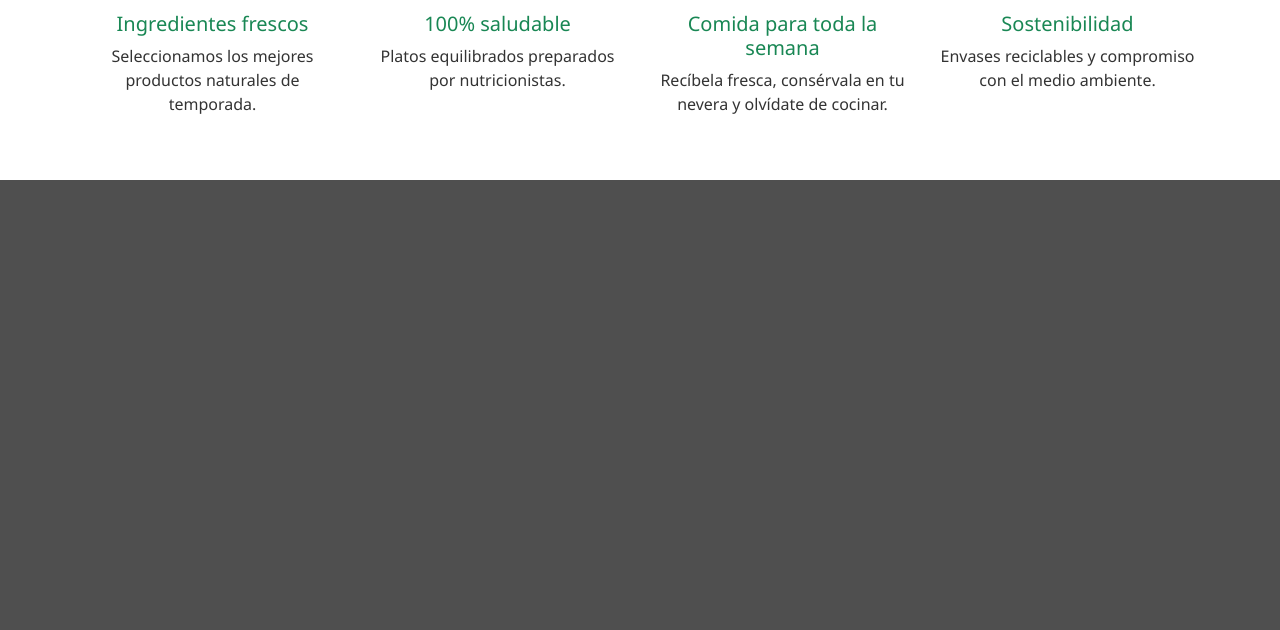
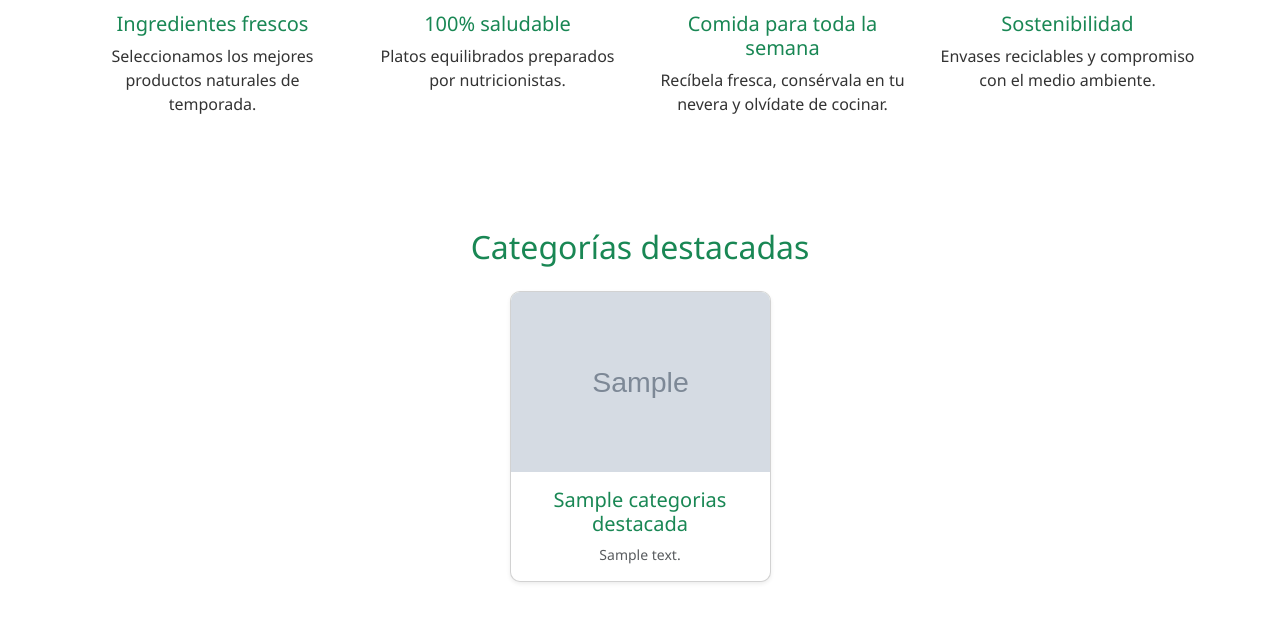
Before and after one commit to marinalp04/FreshGo, a Symfony app: template templates/index.html.twig in a window 1280 px wide. Shown: the part 974-1604 px from the top of the page. Before the commit the page ends 1154 px from the top, so only its background shows below. Run offline with Twig, Linux system fonts and the light colour scheme; the template is opened without the code that fills it: most values are stand-ins (such as "Sample title", 1, 10 or a date in 2020); grey boxes marked "Sample" are stand-in pictures; some libraries are stand-ins or nearby versions.

Commit message:
feat(index): mostrar categorías destacadas con filtro por campo booleano

```diff
--- a/public/css/index.css
+++ b/public/css/index.css
@@ -22,3 +22,30 @@
 .beneficio-icon:hover {
     transform: scale(1.1);
 }
+
+/* Seccion 3 */
+.categoria-card {
+    transition: transform 0.3s ease, box-shadow 0.3s ease;
+    border-radius: 10px;
+    overflow: hidden;
+}
+
+.categoria-card:hover {
+    transform: translateY(-5px);
+    box-shadow: 0 8px 20px rgba(0, 0, 0, 0.15);
+}
+
+.categoria-imagen {
+    height: 180px;
+    overflow: hidden;
+    display: flex;
+    align-items: center;
+    justify-content: center;
+    background-color: #f1f8e9;
+}
+
+.categoria-imagen img {
+    height: 100%;
+    width: 100%;
+    object-fit: cover;
+}
--- a/src/DataFixtures/CategoriaFixtures.php
+++ b/src/DataFixtures/CategoriaFixtures.php
@@ -15,12 +15,14 @@ class CategoriaFixtures extends Fixture
         $categoria1->setNombre('Platos vegetarianos');
         $categoria1->setDescripcion('Platos a base de ingredientes vegetales, ideales para vegetarianos y veganos.');
         $categoria1->setFoto('vegetarianos.jpg');
+        $categoria1->setDestacada(false);
         $manager->persist($categoria1);
 
         $categoria2 = new Categoria();
         $categoria2->setNombre('Platos proteicos');
         $categoria2->setDescripcion('Platos ricos en proteínas, ideales para quienes buscan aumentar su masa muscular.');
         $categoria2->setFoto('proteicos.jpg');
+        $categoria2->setDestacada(true);
         $manager->persist($categoria2);
 
 
--- a/templates/index.html.twig
+++ b/templates/index.html.twig
@@ -8,6 +8,7 @@
 {% endblock %}
 
 {% block content %}
+{# Seccion hero #}
     <section class="hero-freshgo d-flex align-items-center text-center text-white">
         <div class="container">
             <h1 class="display-4 fw-bold">Bienvenido a Fresh&Go</h1>
@@ -15,7 +16,7 @@
             <a href="{{ path('app_categorias') }}" class="btn btn-success btn-lg mt-3">Explorar categorías</a>
         </div>
     </section>
-
+{# Seccion de beneficios #}
     <section class="beneficios-section py-5 bg-white">
         <div class="container">
             <h2 class="text-center text-success mb-5">¿Por qué elegir Fresh&Go?</h2>
@@ -44,5 +45,37 @@
         </div>
     </section>
 
+{# Seccion de categorias destacadas #}
+    <section class="container my-5">
+        <h2 class="text-center text-success mb-4">Categorías destacadas</h2>
+
+        <div class="row g-4 justify-content-center">
+            {% for categoria in categoriasDestacadas %}
+                <div class="col-12 col-sm-6 col-md-4 col-lg-3">
+                    <a href="{{ path('categoria_productos', {'id': categoria.id}) }}" class="text-decoration-none">
+                        <div class="card categoria-card h-100 shadow-sm">
+                            <div class="categoria-imagen">
+                                <img src="{{ asset('uploads/fotos_categorias/' ~ categoria.foto) }}" alt="Imagen de {{ categoria.nombre }}">
+                            </div>
+                            <div class="card-body text-center">
+                                <h5 class="card-title text-success">{{ categoria.nombre }}</h5>
+                                {% if categoria.descripcion %}
+                                    <p class="card-text text-muted small">
+                                        {{ categoria.descripcion|length > 80 ? categoria.descripcion|slice(0, 80) ~ '...' : categoria.descripcion }}
+                                    </p>
+                                {% endif %}
+                            </div>
+                        </div>
+                    </a>
+                </div>
+            {% else %}
+                <div class="col-12 text-center">
+                    <p>No hay categorías destacadas por ahora.</p>
+                </div>
+            {% endfor %}
+        </div>
+    </section>
+
+
 
 {% endblock %}
```
Also changed, not shown: migrations/Version20250430184022.php (added, +31 -0 lines), src/Controller/HomeController.php (+6 -2 lines), src/Entity/Categoria.php (+15 -0 lines).
